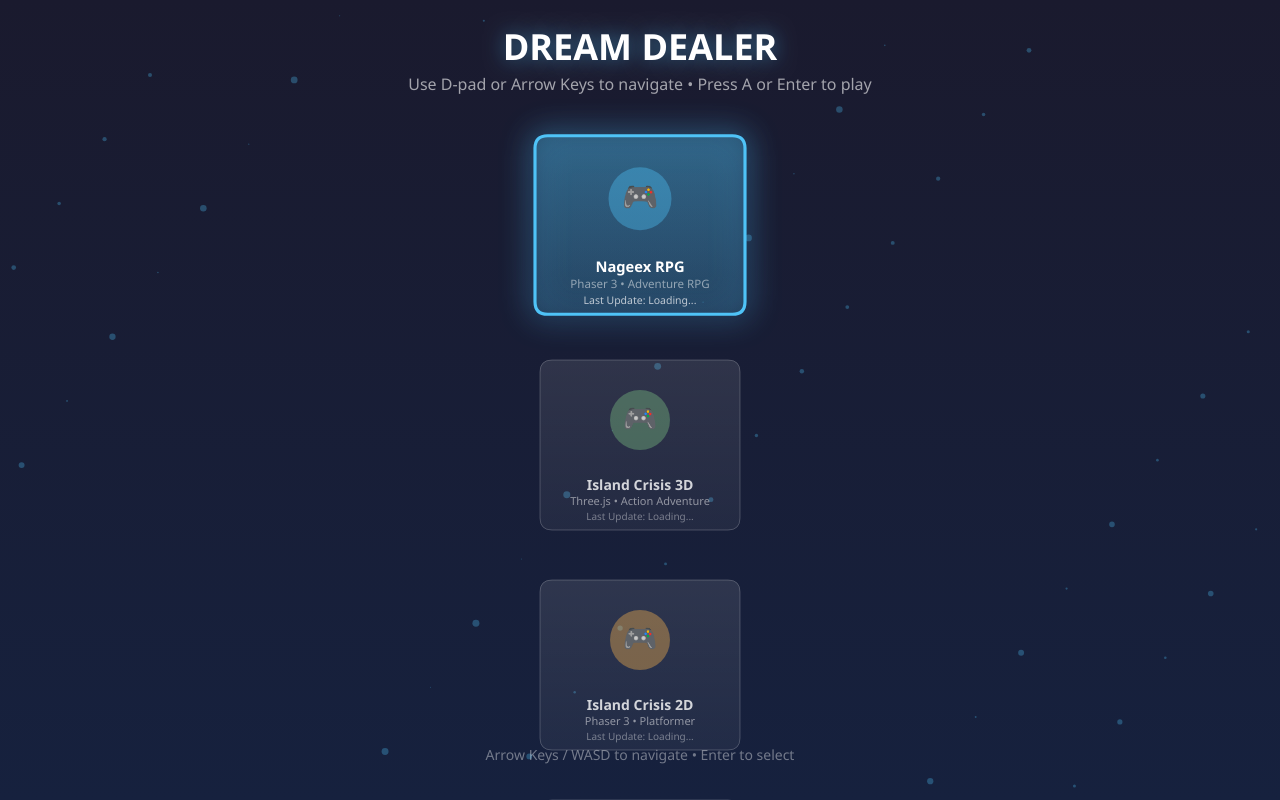
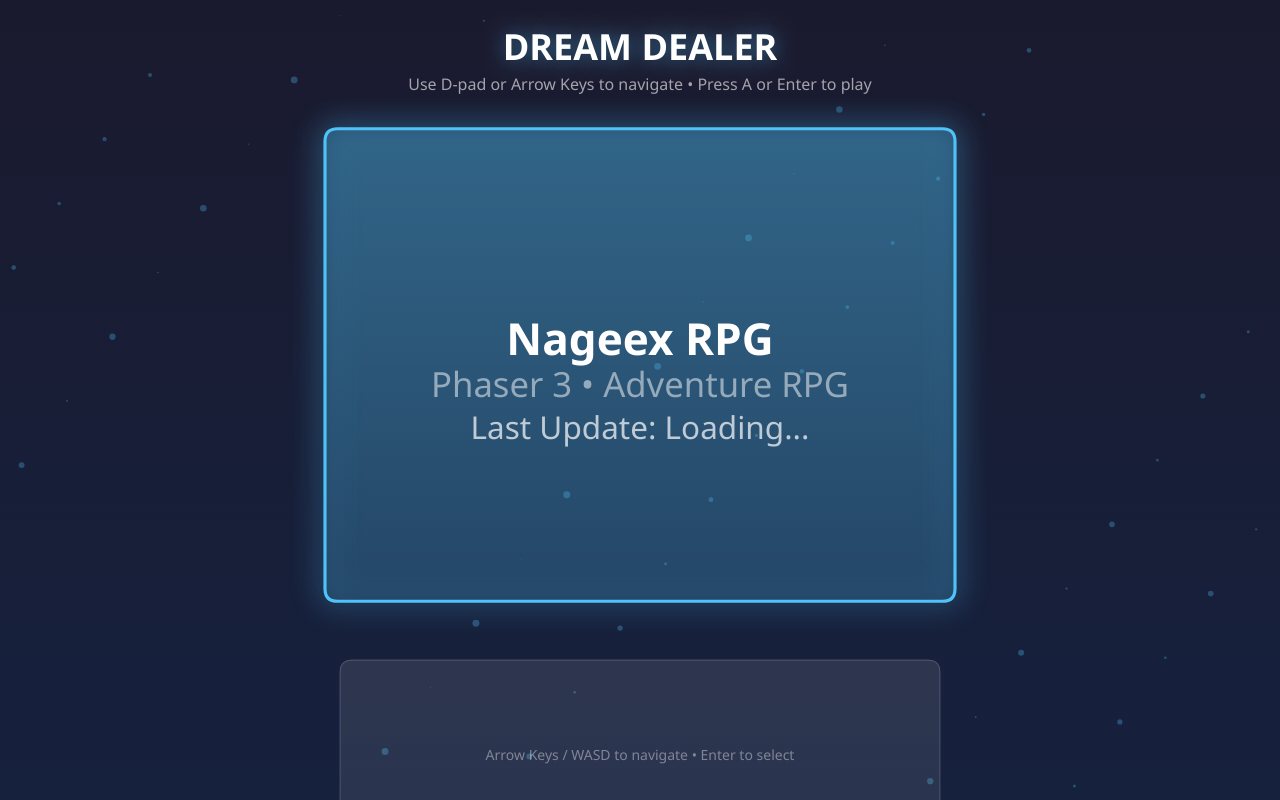
Before and after one commit to babylon-detective/Game-Hub, a website built with Vite: page index.html in a window 1280 px wide. Built offline with nearby package versions, Linux system fonts and the light colour scheme; animation ran at ten frames a second; files whose address does not match are found by name.

Commit message:
Update hub cards typography and sizing

```diff
--- a/index.html
+++ b/index.html
@@ -6,7 +6,7 @@
   <meta name="apple-mobile-web-app-capable" content="yes">
   <meta name="apple-mobile-web-app-status-bar-style" content="black-translucent">
   <meta name="theme-color" content="#1a1a2e">
-  <title>🎮 Game Hub</title>
+  <title>DREAM DEALER</title>
   <link rel="stylesheet" href="/src/style.css">
 </head>
 <body>
--- a/src/hub/HubScene.js
+++ b/src/hub/HubScene.js
@@ -67,9 +67,9 @@ export class HubScene {
     this.isTransitioning = false;
 
     // Layout
-    this.cardWidth = 200;
-    this.cardHeight = 150;
-    this.cardGap = 20;
+    this.cardWidth = 600;
+    this.cardHeight = 450;
+    this.cardGap = 40;
     this.scrollY = 0;
     this.targetScrollY = 0;
 
@@ -90,13 +90,13 @@ export class HubScene {
 
     // Adjust card size for mobile
     if (this.width < 600) {
-      this.cardWidth = 140;
-      this.cardHeight = 130;
-      this.cardGap = 15;
+      this.cardWidth = 420;
+      this.cardHeight = 390;
+      this.cardGap = 30;
     } else {
-      this.cardWidth = 200;
-      this.cardHeight = 170;
-      this.cardGap = 20;
+      this.cardWidth = 600;
+      this.cardHeight = 450;
+      this.cardGap = 40;
     }
   }
 
@@ -263,33 +263,22 @@ export class HubScene {
 
       ctx.shadowBlur = 0;
 
-      // Game icon placeholder
-      ctx.fillStyle = game.color + '60';
-      ctx.beginPath();
-      ctx.arc(x + this.cardWidth / 2, y + this.cardHeight / 2 - 25, 30, 0, Math.PI * 2);
-      ctx.fill();
-
-      ctx.fillStyle = '#fff';
-      ctx.font = '28px sans-serif';
-      ctx.textAlign = 'center';
-      ctx.fillText('🎮', x + this.cardWidth / 2, y + this.cardHeight / 2 - 17);
-
       // Title
       ctx.fillStyle = isSelected ? '#fff' : 'rgba(255,255,255,0.8)';
-      ctx.font = `bold ${this.cardWidth < 160 ? 12 : 14}px "Segoe UI", system-ui, sans-serif`;
+      ctx.font = `bold ${this.cardWidth < 160 ? 36 : 42}px "Segoe UI", system-ui, sans-serif`;
       ctx.textAlign = 'center';
-      ctx.fillText(game.title, x + this.cardWidth / 2, y + this.cardHeight - 40);
+      ctx.fillText(game.title, x + this.cardWidth / 2, y + this.cardHeight / 2 - 10);
 
       // Subtitle
       ctx.fillStyle = 'rgba(255,255,255,0.5)';
-      ctx.font = `${this.cardWidth < 160 ? 9 : 11}px "Segoe UI", system-ui, sans-serif`;
-      ctx.fillText(game.subtitle, x + this.cardWidth / 2, y + this.cardHeight - 25);
+      ctx.font = `${this.cardWidth < 160 ? 27 : 33}px "Segoe UI", system-ui, sans-serif`;
+      ctx.fillText(game.subtitle, x + this.cardWidth / 2, y + this.cardHeight / 2 + 30);
 
       // Last Update date
       const dateStr = this.formatDate(game.lastUpdate);
       ctx.fillStyle = isSelected ? 'rgba(255,255,255,0.7)' : 'rgba(255,255,255,0.4)';
-      ctx.font = `${this.cardWidth < 160 ? 8 : 10}px "Segoe UI", system-ui, sans-serif`;
-      ctx.fillText(`Last Update: ${dateStr}`, x + this.cardWidth / 2, y + this.cardHeight - 10);
+      ctx.font = `${this.cardWidth < 160 ? 24 : 30}px "Segoe UI", system-ui, sans-serif`;
+      ctx.fillText(`Last Update: ${dateStr}`, x + this.cardWidth / 2, y + this.cardHeight / 2 + 70);
 
       ctx.restore();
     });
```
